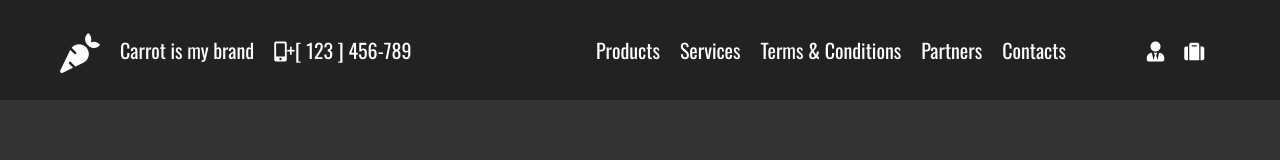
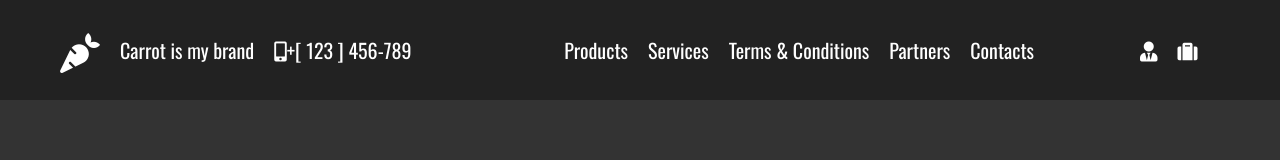
Before and after one commit to marinamirza/UX-UI, a plain HTML site: page navbar-table.html in a window 1280 px wide. Drawn offline with nearby package versions, Linux system fonts and the light colour scheme.

Commit message:
Add files via upload

```diff
--- a/navbar-table.css
+++ b/navbar-table.css
@@ -36,7 +36,7 @@ a {
 }
 .navbar>div>ul.branding {
     padding-left: 50px;
-    padding-right: 100px;
+    padding-right: 50px;
 }
 .navbar>div>ul.client {
     padding-right: 50px;
```
